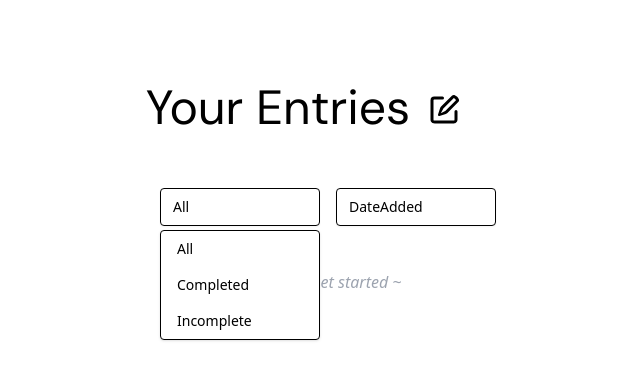
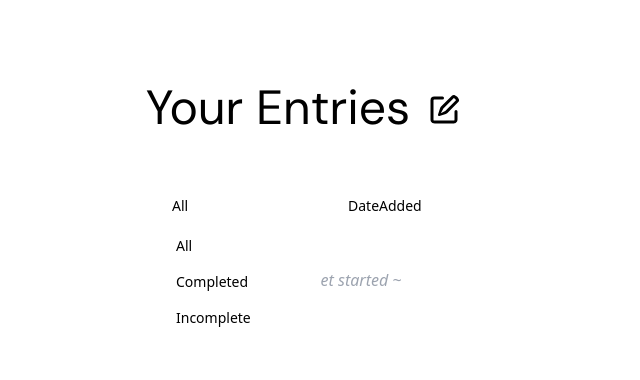
Before and after one commit to catherinetweeks/minimalist-bujo, a React (Vite) app: page / in a window 1280 px wide. Both pictures are taken after a click on the button "All". Shown: the top 380 px of the page, without its empty margins (332-972 px from the left). Built offline with nearby package versions, Linux system fonts and the light colour scheme.

Commit message:
edited styling of custom drop down

```diff
--- a/src/components/Dropdown.tsx
+++ b/src/components/Dropdown.tsx
@@ -21,13 +21,13 @@ const Dropdown = <T extends string>({
 
       <button
         onClick={() => setIsOpen((prev) => !prev)}
-        className="bg-white border border-black text-black px-3 py-2 rounded shadow-sm text-sm w-40 text-left"
+        className="bg-white text-black px-3 py-2 rounded-xl text-sm w-40 text-left hover:bg-gray-50"
       >
         {value[0].toUpperCase() + value.slice(1)}
       </button>
 
       {isOpen && (
-        <div className="absolute mt-1 w-40 rounded shadow bg-white border border-black z-10">
+        <div className="absolute mt-1 w-40 rounded-xl bg-white z-10">
           {options.map((option) => (
             <button
               key={option}
@@ -35,7 +35,7 @@ const Dropdown = <T extends string>({
                 onChange(option);
                 setIsOpen(false);
               }}
-              className="block w-full text-left px-4 py-2 text-sm hover:bg-gray-100"
+              className="block w-full text-left px-4 py-2 text-sm rounded-xl hover:bg-gray-50"
             >
               {option[0].toUpperCase() + option.slice(1)}
             </button>
```
